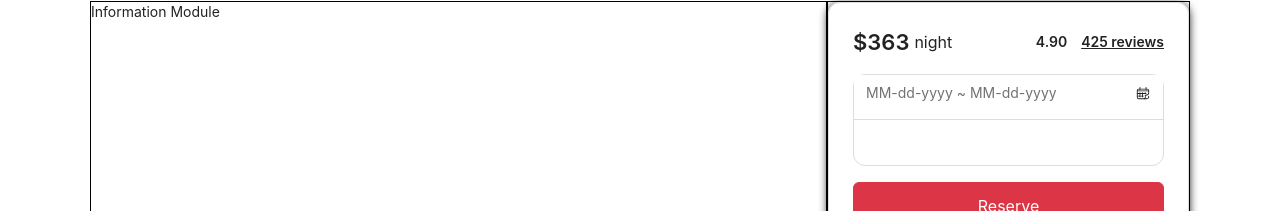
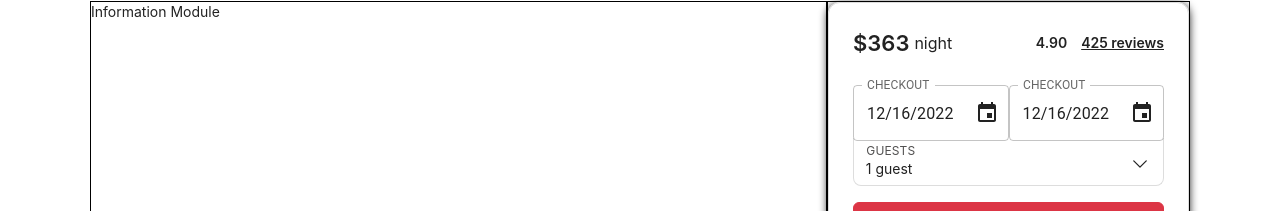
Before and after one commit to jullianrives7/AirBnB_UI_Clone, a React (Vite) app in the folder client/: page / in a window 1280 px wide. Shown: the part 741-952 px from the top of the page. Built offline with nearby package versions, Linux system fonts and the light colour scheme; no server answers; some icons are missing.

Commit message:
reservation feature.1 done

```diff
--- /dev/null
+++ b/client/src/components/reservation-module/CheckInCalendar.jsx
@@ -0,0 +1,28 @@
+import { useState } from "react";
+import { TextField } from "@mui/material";
+import { AdapterDayjs } from "@mui/x-date-pickers/AdapterDayjs";
+import { LocalizationProvider } from "@mui/x-date-pickers/LocalizationProvider";
+import { DesktopDatePicker } from "@mui/x-date-pickers/DesktopDatePicker";
+
+const CheckInCalendar = ({ classes }) => {
+  const [value, setValue] = useState();
+
+  return (
+    <LocalizationProvider dateAdapter={AdapterDayjs}>
+      <DesktopDatePicker
+        label="CHECKOUT"
+        inputFormat="MM/DD/YYYY"
+        value={value}
+        onChange={(newValue) => {
+          setValue(newValue);
+        }}
+        renderInput={(params) => <TextField {...params} />}
+        disablePast={true}
+        disableHighlightToday={true}
+        disableUnderline={true}
+      />
+    </LocalizationProvider>
+  );
+};
+
+export default CheckInCalendar;
--- /dev/null
+++ b/client/src/components/reservation-module/CheckOutCalendar.jsx
@@ -0,0 +1,28 @@
+import { useState } from "react";
+import { TextField } from "@mui/material";
+import { AdapterDayjs } from "@mui/x-date-pickers/AdapterDayjs";
+import { LocalizationProvider } from "@mui/x-date-pickers/LocalizationProvider";
+import { DesktopDatePicker } from "@mui/x-date-pickers/DesktopDatePicker";
+
+const CheckOutCalendar = ({ classes }) => {
+  const [value, setValue] = useState();
+
+  return (
+    <LocalizationProvider dateAdapter={AdapterDayjs}>
+      <DesktopDatePicker
+        label="CHECKOUT"
+        inputFormat="MM/DD/YYYY"
+        value={value}
+        onChange={(newValue) => {
+          setValue(newValue);
+        }}
+        renderInput={(params) => <TextField {...params} />}
+        disablePast={true}
+        disableHighlightToday={true}
+        disableUnderline={true}
+      />
+    </LocalizationProvider>
+  );
+};
+
+export default CheckOutCalendar;
--- a/client/src/components/reservation-module/ResCard.jsx
+++ b/client/src/components/reservation-module/ResCard.jsx
@@ -1,6 +1,8 @@
-import MiniCalendar from "./MiniCalendar";
+import CheckInCalendar from "./CheckInCalendar";
+import CheckOutCalendar from "./CheckOutCalendar";
 import Button from "react-bootstrap/esm/Button";
 import { BsFillStarFill, BsDot } from "react-icons/all";
+import { HiChevronDown } from "react-icons/hi2";
 
 const ResCard = () => {
   return (
@@ -20,14 +22,27 @@ const ResCard = () => {
             </span>
           </div>
         </div>
-        <div style={{ height: "16px" }}></div>
+        <div style={{ height: "30px" }}></div>
         <div id="check-in-out-guest-container">
           <div id="check-in-out-row">
-            <div id="mini-calendar">
-              <MiniCalendar />
+            <div id="check-in">
+              <CheckInCalendar />
+            </div>
+            <div id="check-out">
+              <CheckOutCalendar />
             </div>
           </div>
-          <div id="guest-count-row"></div>
+          <div id="guest-count-row">
+            <span id="guests">GUESTS</span>
+            <span id="guest-count">1 guest</span>
+            <HiChevronDown
+              style={{
+                width: "20px",
+                height: "20px",
+                transform: "translate(900%,80%)",
+              }}
+            />
+          </div>
         </div>
         <div style={{ height: "16px" }}></div>
         <Button variant="danger" style={{ width: "100%", height: "24%" }}>
--- a/client/src/main.css
+++ b/client/src/main.css
@@ -275,9 +275,21 @@
     height: 2000px;
     border: 1px solid black;
 }
+.box{
+    border:1px solid red;
+    position: fixed;
+    width:85px;
+    bottom:0px;
+    top:0px;
+    overflow-x: hidden;
+    overflow-y: auto
+    }
 #reservation-card{
+    position: -webkit-sticky;
+    position: sticky;
+    top: 0;
     width: 100%;
-    height: 23%;
+    height: 24%;
     border-radius: 15px;
     border: 1px solid #dddddd;
     line-height: 20px;
@@ -330,30 +342,39 @@
     text-align: center;
 }
 #check-in-out-guest-container{
-    border-radius: 12px;
-    border: 1px solid #dddddd;
+    border-radius: 8px;
+    cursor: pointer;
+    border-top: none;
     height: 45%;
 }
 #check-in-out-row{
-    height:50%;
-    border-bottom: 1px solid #dddddd;
-}
-#check-in-out-text-row{
     display: flex;
     flex-direction: row;
-    flex-wrap: nowrap;
+    height:50%;
 }
 #check-in, #check-out{
-    width: 50%;
-    font-size: 10px;
-    line-height: 18px;
-    text-align: left;
-    padding-left: 12px;
-    padding-top: 8px;
-}
-#mini-calendar{
     display: flex;
     justify-content: center;
+    align-items: center;
+    width: 50%;
+}
+#guest-count-row{
+    display: flex;
+    height: 50%;
+    border: 1px solid #dddddd;
+    border-top:none;
+    border-bottom-left-radius: 8px;
+    border-bottom-right-radius: 8px;
+}
+#guests{
+    font-size: 12px;
+    color:#515050;
+    letter-spacing: 0.15008px;
+    line-height: 23px;
+    transform: translate(25%,2%);
+}
+#guest-count{
+    transform: translate(-80%,45%);
 }
 #no-charge{
     display: flex;
```
Also changed, not shown: client/package.json (+12 -0 lines), client/src/components/reservation-module/MiniCalendar1.jsx (added, +28 -0 lines), 1 other file (tests, documents, lock files or other folders).
